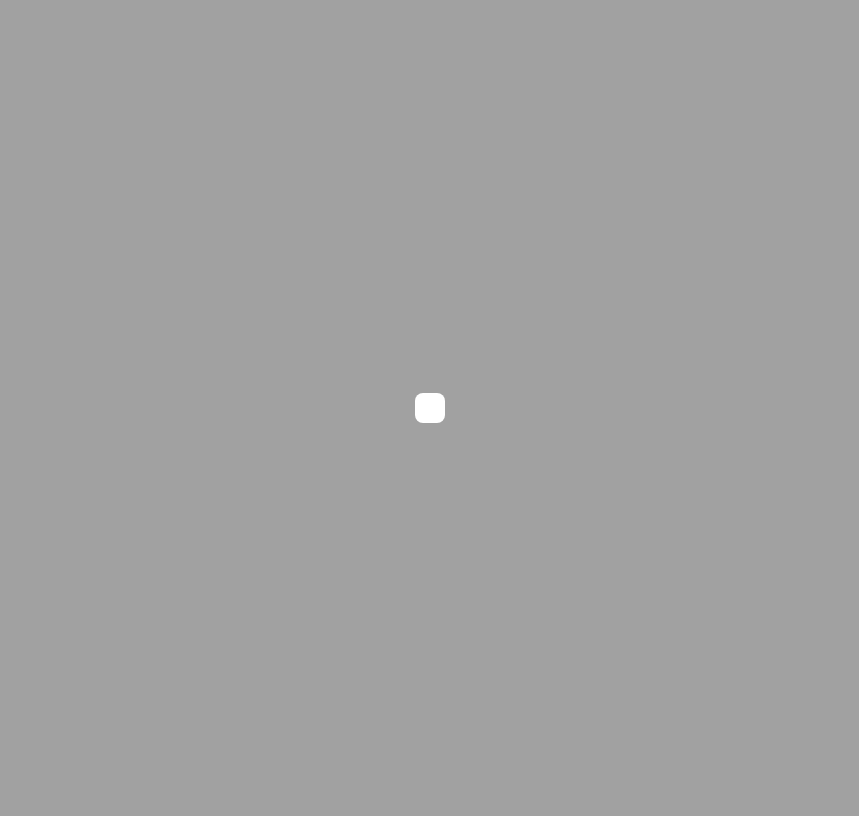
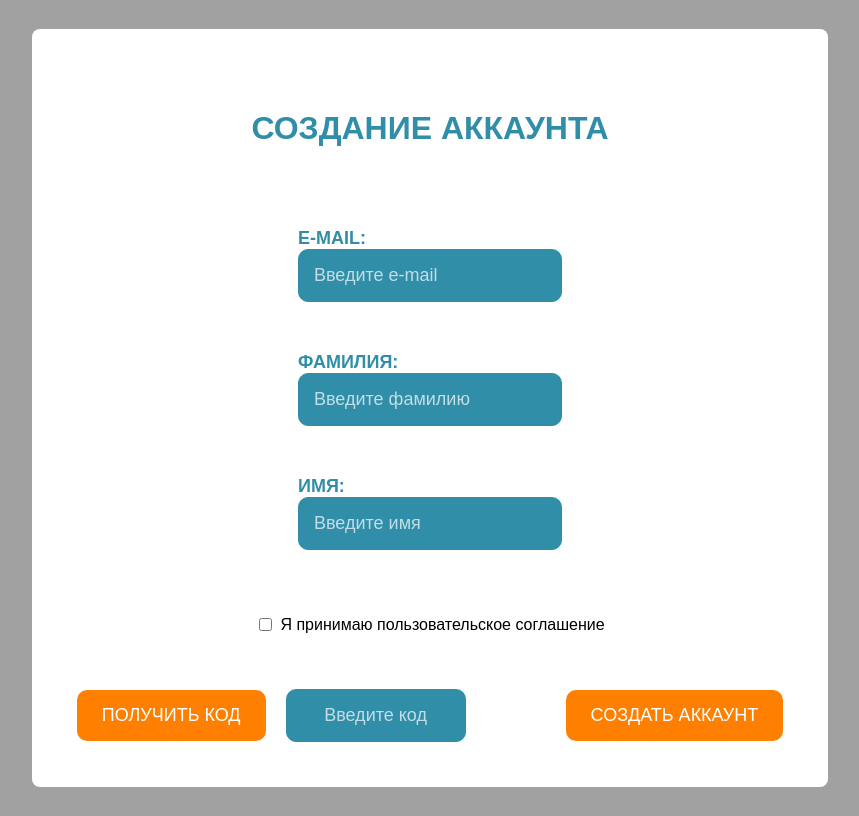
Before and after one commit to EliseevIlya/front-project, a React (Vite) app: page /createaccpage in a window 1280 px wide. Before the commit this address had no page. Shown: the whole page, without its empty margins (210-1069 px from the left). Built offline with nearby package versions, Linux system fonts and the light colour scheme.

Commit message:
login+createaccount page
Создание loginpage и createaccpage страниц

```diff
--- /dev/null
+++ b/src/pages/createaccpage/createaccpage.jsx
@@ -0,0 +1,36 @@
+import "./style.css";
+
+function Createaccpage() {
+    return (
+        <div>
+            <header>
+                <h1>СОЗДАНИЕ АККАУНТА</h1>
+            </header>
+            <div className="input-container" style={{ display: "flex", flexDirection: "column", alignItems: "center", gap: "10px" }}>
+                <div className="input-group">
+                    <h4>E-MAIL:</h4>
+                    <input type="text" placeholder="Введите e-mail" />
+                </div>
+                <div className="input-group">
+                    <h4>ФАМИЛИЯ:</h4>
+                    <input type="text" placeholder="Введите фамилию" />
+                </div>
+                <div className="input-group">
+                    <h4>ИМЯ:</h4>
+                    <input type="text" placeholder="Введите имя" />
+                </div>
+            </div>
+            <div className="terms-container" style={{ display: "flex", alignItems: "center", gap: "5px", marginTop: "10px", justifyContent: "center" }}>
+                    <input type="checkbox" id="terms" />
+                    <label htmlFor="terms">Я принимаю пользовательское соглашение</label>
+                </div>
+            <div className="footer">
+                <button>ПОЛУЧИТЬ КОД</button>
+                <input type="text" className="code-input" placeholder="Введите код"/>
+                <button>СОЗДАТЬ АККАУНТ</button>
+            </div>
+        </div>
+    );
+}
+
+export default Createaccpage;
--- /dev/null
+++ b/src/pages/createaccpage/style.css
@@ -0,0 +1,118 @@
+body {
+    font-family: Arial, sans-serif;
+    background-color: #a1a1a1;
+    display: flex;
+    justify-content: center;
+    align-items: center;
+    height: 100vh;
+}
+
+header {
+    background-color: #ffffff;
+    color: #318EA8;
+    text-align: center;
+}
+
+div {
+    background-color: #ffffff;
+    border-radius: 8px;
+    padding: 8px;
+}
+
+.input-container {
+    border-radius: 10px;
+    display: flex;
+    align-items: center;
+}
+
+.input-container h4 {
+    border-radius: 10px;
+    font-size: 18px;
+    color: #318EA8;
+    margin: 0 15px 0 0;
+    text-align: left;
+}
+
+input[type="text"] {
+    border-radius: 10px;
+    flex: 1;
+    padding: 15px;
+    font-size: 18px;
+    border: 1px solid #318EA8;
+    background-color: #318EA8;
+    color: #ffffff;
+    box-sizing: border-box;
+}
+
+input[type="text"]::placeholder {
+    color: #ffffff;
+    opacity: 0.7;
+}
+
+button {
+    border-radius: 10px;
+    padding: 15px 25px;
+    font-size: 18px;
+    border: none;
+    background-color: #FF8000;
+    color: white;
+    cursor: pointer;
+    width: 100%;
+    box-sizing: border-box;
+}
+
+button:hover {
+    background-color: #FF8000;
+}
+
+.footer {
+    display: flex;
+    justify-content: space-between;
+    align-items: center;
+    margin-top: 25px;
+}
+
+.footer h6 {
+    border-radius: 10px;
+    font-size: 16px;
+    color: #318EA8;
+    cursor: pointer;
+    margin: 0;
+    text-align: center;
+}
+
+.footer h6:hover {
+    text-decoration: underline;
+}
+
+.footer button {
+    border-radius: 10px;
+    width: auto;
+    padding: 15px 25px;
+    font-size: 18px;
+
+    margin: 0;
+    background-color: #FF8000;
+}
+
+.footer button:hover {
+    background-color: #318EA8;
+}
+
+.button button:hover {
+    background-color: #318EA8;
+}
+
+.input-group {
+    display: flex;
+    flex-direction: column;
+    margin-bottom: 10px;
+}
+
+.code-input {
+    width: 180px;
+    margin-right: 100px;
+    margin-left: 20px;
+    font-size: 12px;
+    text-align: center;
+}
--- a/src/router/RouterApp.jsx
+++ b/src/router/RouterApp.jsx
@@ -1,13 +1,15 @@
 import { Route, Routes } from "react-router";
+import Createaccpage from "../pages/createaccpage/createaccpage.jsx"
+import Loginpage from "../pages/loginpage/loginpage.jsx";
 
-import Loginpage from "../pages/loginpage/loginpage.jsx";
 
 
 export default function RouterApp(){
 
     return(
             <Routes>
-                <Route path="/" element={<Loginpage />}/>
+                <Route path="/loginpage" element={<Loginpage />}/>
+                <Route path="/createaccpage" element={<Createaccpage />}/>
             </Routes>
     )
 }
```
Also changed, not shown: src/main.jsx (line endings or trailing spaces).
